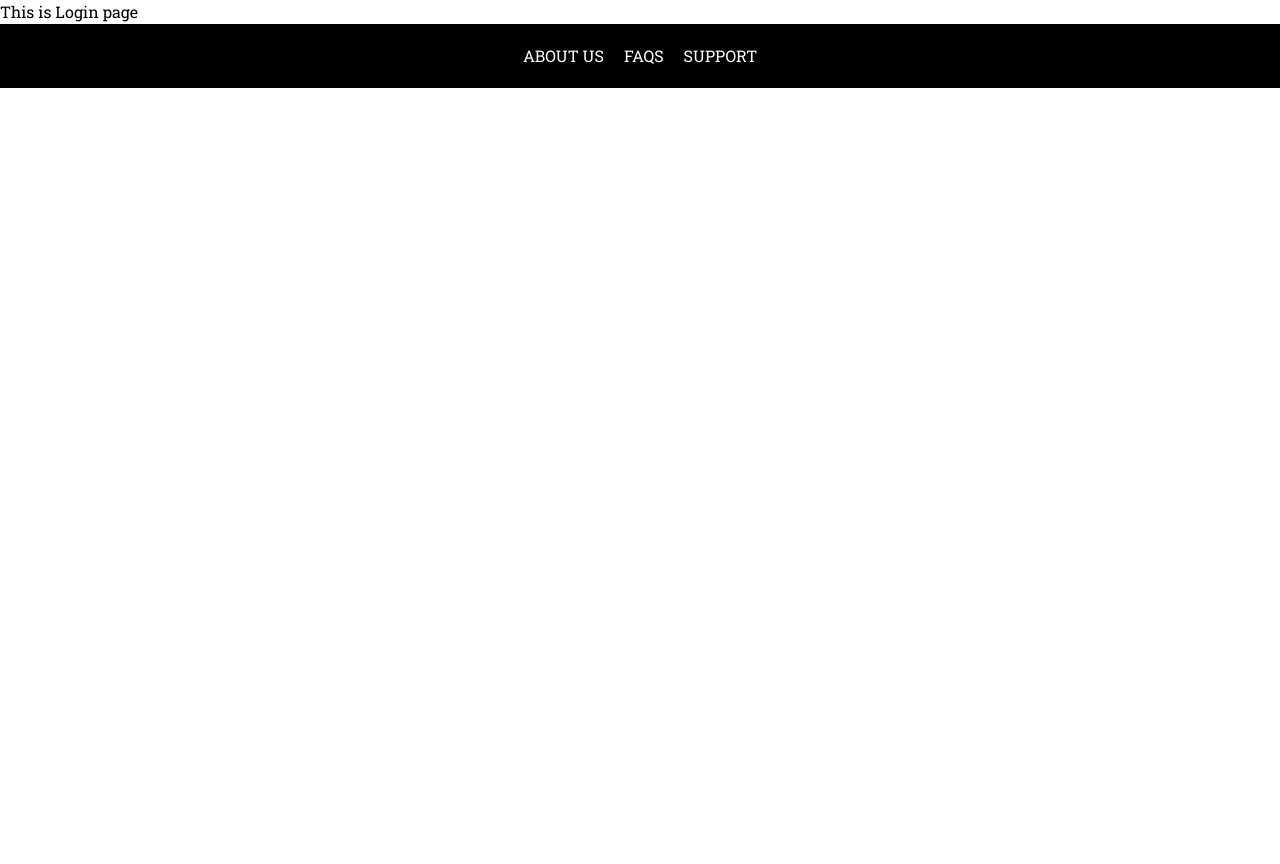
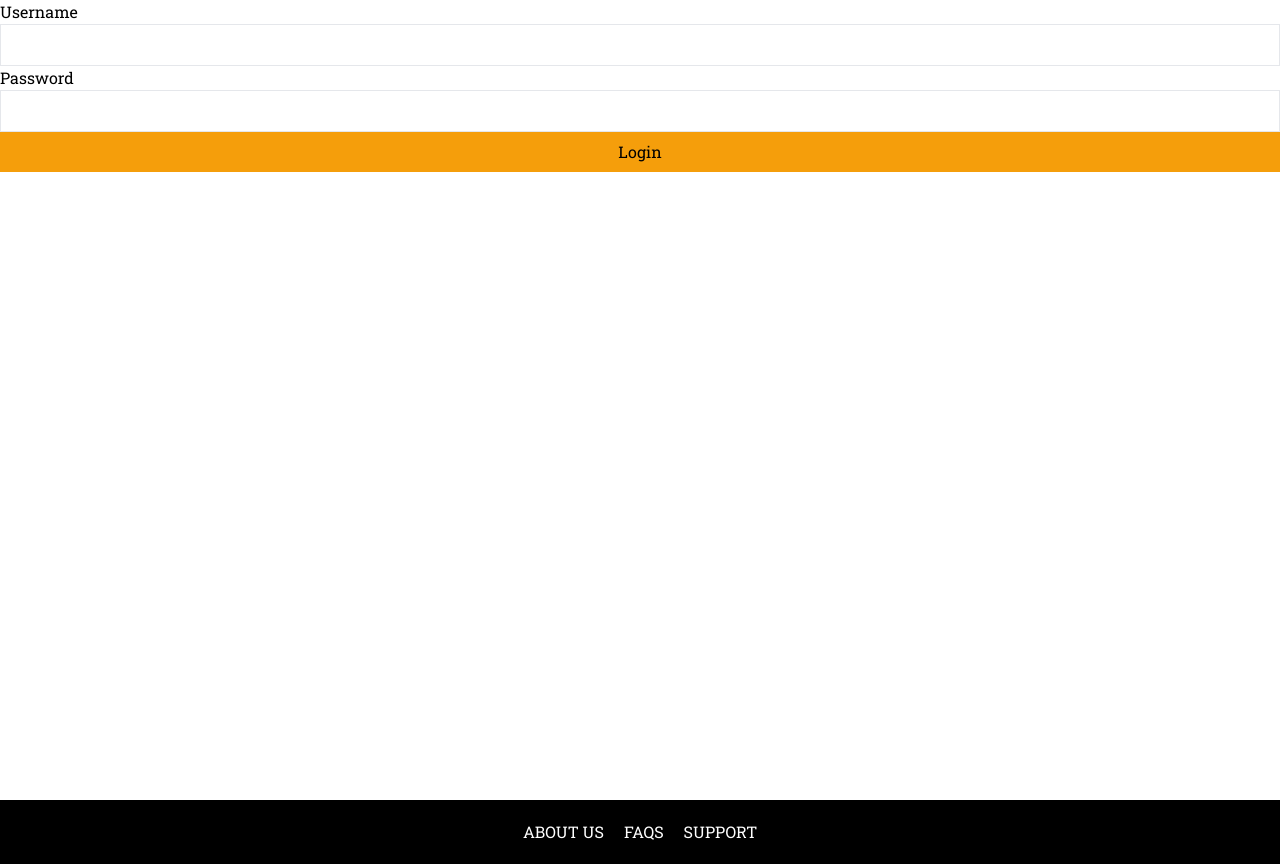
Before and after one commit to rizveejack/pubmed, a Next.js app: page /login in a window 1280 px wide. Before the commit the page ends 800 px from the top, so only its background shows below. Built offline with nearby package versions, Linux system fonts and the light colour scheme.

Commit message:
homepage

```diff
--- a/package.json
+++ b/package.json
@@ -13,13 +13,19 @@
     "@types/react": "18.2.17",
     "@types/react-dom": "18.2.7",
     "autoprefixer": "10.4.14",
+    "clsx": "^2.0.0",
     "eslint": "8.45.0",
     "eslint-config-next": "13.4.12",
+    "js-cookie": "^3.0.5",
     "next": "13.4.12",
     "postcss": "8.4.27",
     "react": "18.2.0",
     "react-dom": "18.2.0",
+    "react-hook-form": "^7.45.2",
     "tailwindcss": "3.3.3",
     "typescript": "5.1.6"
+  },
+  "devDependencies": {
+    "@types/js-cookie": "^3.0.3"
   }
 }
--- /dev/null
+++ b/src/app/api/login/route.ts
@@ -0,0 +1,16 @@
+import { NextResponse } from 'next/server'
+
+export async function POST(request: Request) {
+    const res = await request.json()
+
+    const req = await fetch(`${process.env.NEXT_PUBLIC_API_URL}/token`, {
+        method: 'POST',
+        headers: {
+            'Content-Type': 'application/json',
+        },
+        body: JSON.stringify(res),
+    })
+    const json = await req.json()
+
+    return NextResponse.json({ status: json?.data?.status ?? 200, result: json })
+}
--- a/src/app/login/page.tsx
+++ b/src/app/login/page.tsx
@@ -1,3 +1,9 @@
+import { LoginForm } from '~/widgets'
+
 export default function Page() {
-  return <div>This is Login page</div>;
+    return (
+        <div>
+            <LoginForm />
+        </div>
+    )
 }
--- a/src/server/getData.ts
+++ b/src/server/getData.ts
@@ -1,13 +1,18 @@
-export async function getData({
-  path,
-  courseId,
-}: {
-  path: string;
-  courseId: number;
-}) {
-  const data = await fetch(
-    `${process.env.NEXT_PUBLIC_API_URL}${path}/${courseId}`
-  );
-  const json = await data.json();
-  return json;
+import { cookies } from 'next/dist/client/components/headers'
+
+export async function getData({ path, courseId }: { path: string; courseId: number }) {
+    const cookieStore = cookies()
+    const theme = cookieStore.get('token')
+    const data = await fetch(`${process.env.NEXT_PUBLIC_API_URL}${path}/${courseId}`, {
+        headers: {
+            'Content-Type': 'application/json',
+            Authorization: `Bearer ${theme?.value}`,
+        },
+        next: {
+            revalidate: 10,
+        },
+    })
+    const json = await data.json()
+
+    return json
 }
--- /dev/null
+++ b/src/widgets/LoginForm.tsx
@@ -0,0 +1,47 @@
+'use client'
+import Cookies from 'js-cookie'
+import { useForm } from 'react-hook-form'
+
+export default function LoginForm() {
+    const {
+        register,
+        handleSubmit,
+        reset,
+        formState: { errors, isSubmitSuccessful },
+    } = useForm()
+    const onSubmit = async (data: any) => {
+        const res = await fetch('/api/login', {
+            method: 'POST',
+            headers: {
+                'Content-Type': 'application/json',
+            },
+            body: JSON.stringify(data),
+        })
+        const json = await res.json()
+
+        if (json.status === 200) {
+            Cookies.set('token', json.result.token, { expires: 1 })
+        }
+    }
+    return (
+        <div className="min-h-screen">
+            <form className="flex flex-col" onSubmit={handleSubmit(onSubmit)}>
+                <label htmlFor="username">Username</label>
+                <input
+                    type="text"
+                    {...register('username', { required: true })}
+                    className="p-2 border"
+                />
+                <label htmlFor="password">Password</label>
+                <input
+                    type="password"
+                    {...register('password', { required: true })}
+                    className="p-2 border"
+                />
+                <button type="submit" className="px-10 py-2 bg-amber-500">
+                    Login
+                </button>
+            </form>
+        </div>
+    )
+}
```
Also changed, not shown: src/app/course/lessons/layout.tsx (+11 -16 lines), src/widgets/Course.tsx (+21 -24 lines), src/widgets/index.ts (+6 -5 lines), .prettierrc.json (added), 1 other file (tests, documents, lock files or other folders).
